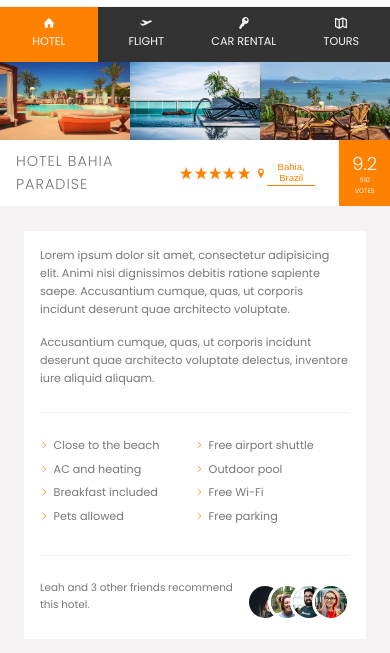
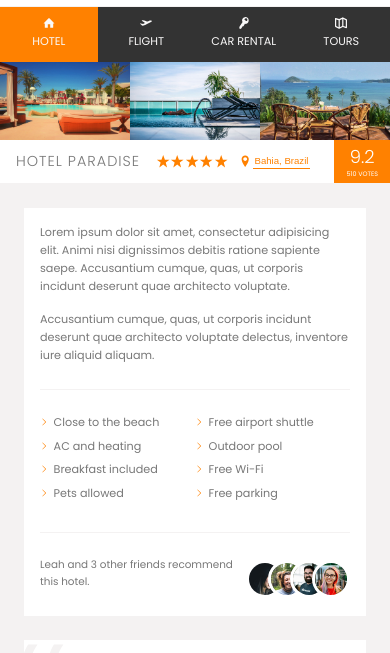
Before and after one commit to MarcioBBS/TrippingSmart, a website: page index.html in a window 390 px wide. Shown: the part 89-742 px from the top of the page. Drawn offline with Linux system fonts and the light colour scheme.

Commit message:
fixed cta and overview responsive layout

```diff
--- a/index.html
+++ b/index.html
@@ -102,7 +102,7 @@
 
                     <div class="overview">
                         <h1 class="overview__heading">
-                            Hotel Bahia Paradise
+                            Hotel Paradise
                         </h1>
 
                         <div class="overview__stars">
--- a/sass/components/_cta.scss
+++ b/sass/components/_cta.scss
@@ -11,5 +11,9 @@
         font-weight: 300;
         text-transform: uppercase;
         margin-bottom: 2.5rem;
+
+        @include respond(phone-medium){
+            font-size: 1.5rem;
+        }
     }
 }
--- a/sass/components/_overview.scss
+++ b/sass/components/_overview.scss
@@ -14,6 +14,11 @@
             font-size: 1.8rem;
             padding: 1.25rem 2rem;
         }
+
+        @include respond(phone-medium) {
+            font-size: 1.6rem;
+            font-weight: 400;
+        }
     }
 
     &__stars {
@@ -27,6 +32,11 @@
         */
         margin-right: auto;
         display: flex; // align the start vertical centered
+
+        @include respond(phone-medium) {
+            //order: 1;
+            margin-right: 0;
+        }
     }
 
     &__icon-star,
@@ -40,6 +50,10 @@
         font-size: 1.2rem;
         display: flex;
         align-items: center;
+
+        @include respond(phone-medium) {
+            margin-left: auto;
+        }
     }
 
     &__icon-location {
@@ -57,6 +71,10 @@
         flex-direction: column;
         justify-content: center;
         align-items: center;
+
+        @include respond(phone-medium) {
+            margin-left: 1.5rem;
+        }
 
         @include respond(phone) {
             padding: 0 1.5rem;
```
